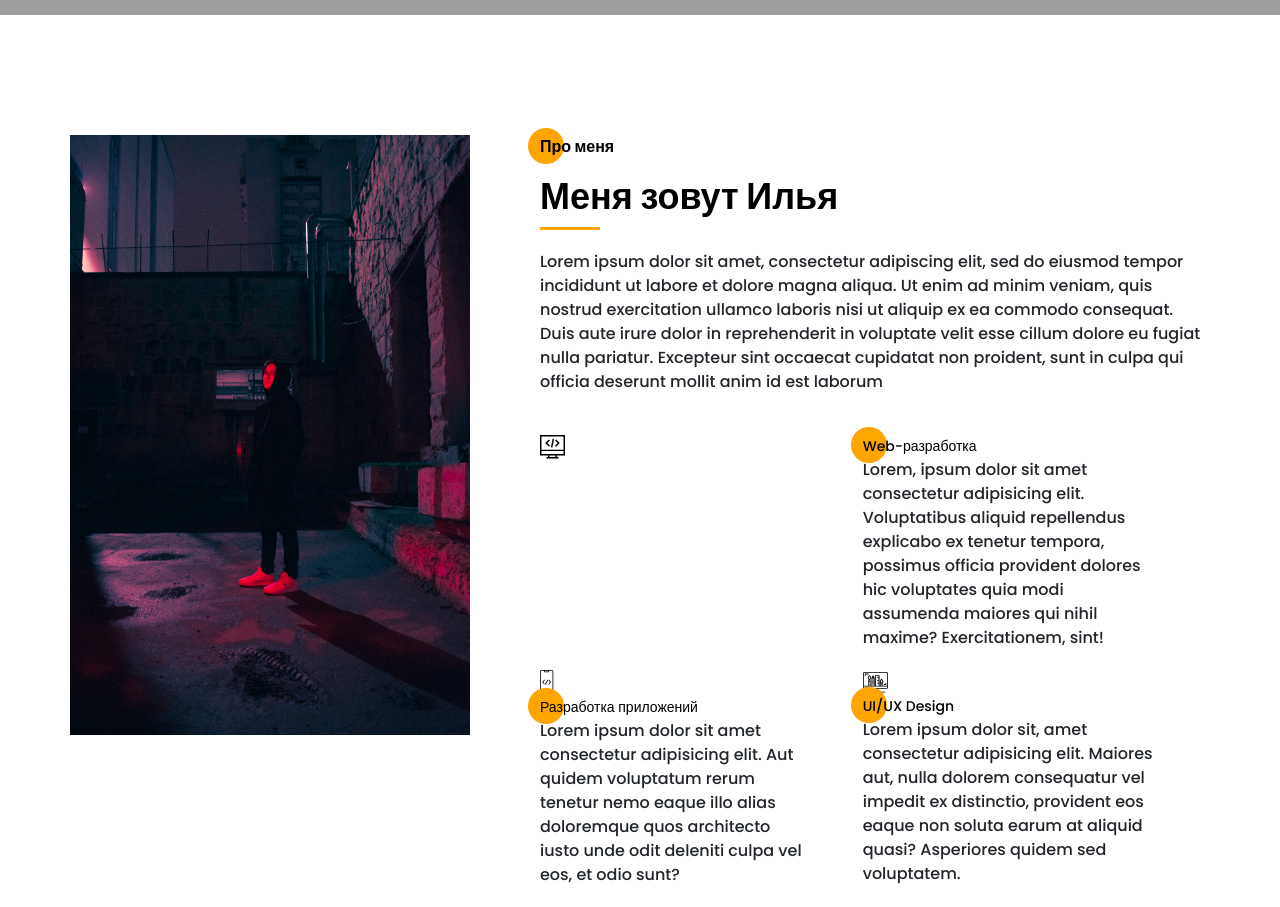
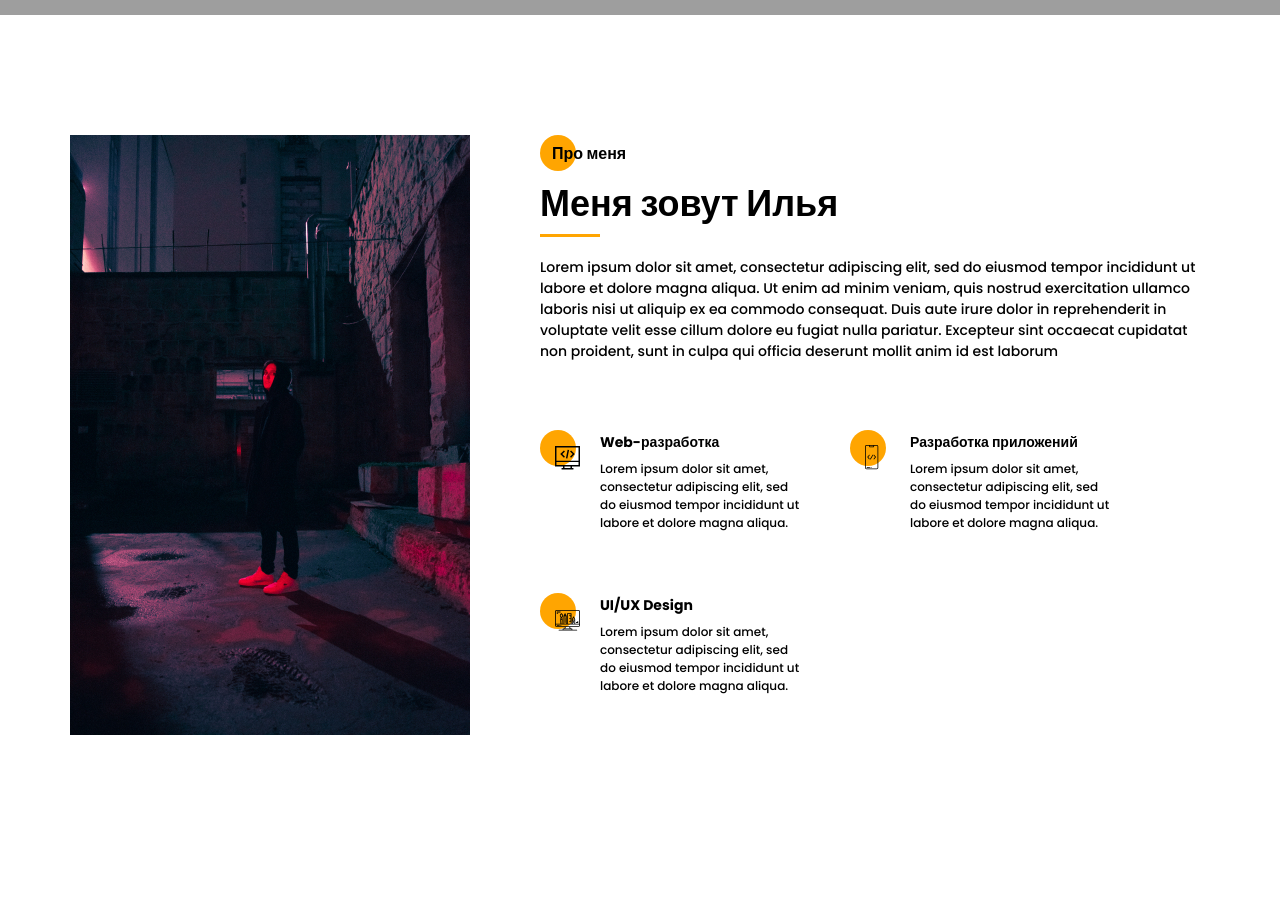
Before and after one commit to Waterfallllllll/Portfolio, a website: page src/index.html in a window 1280 px wide. Shown: the part 980-1887 px from the top of the page. After the commit the page ends 1715 px from the top, so only its background shows below. Drawn offline with Linux system fonts and the light colour scheme; grey boxes are pictures that could not be loaded.

Commit message:
asdasdsad

```diff
--- a/src/index.html
+++ b/src/index.html
@@ -170,11 +170,11 @@
     <section class="aboutme">
         <div class="container">
             <div class="grid-container">
-                <div class="item">
-                    <img src="img/main_photo.jpg" alt="main_photo" class="item__img">
+                <div class="aboutme__item">
+                    <img src="img/main_photo.jpg" alt="main_photo">
                 </div>
                 <div class="second-item">
-                    <h2 class="title title_fz16 promo__subtitle title_fz16-black">Про меня</h2>
+                    <h2 class="title title_fz16  title_fz16-black second-item__title">Про меня</h2>
                     <div class="title title_fz36">Меня зовут Илья</div>
                     <div class="second-item__divider">
 
@@ -188,47 +188,59 @@
                         pariatur. Excepteur sint
                         occaecat cupidatat non proident, sunt in culpa qui officia deserunt mollit anim id est laborum
                     </div>
-
-                    <div class="second-container">
-                        <div class="item-img">
+                </div>
+                <div class="second-container">
+                    <div class="second-container__items">
+                        <div class="second-container__block ">
                             <img src="icons/about_me/web_development.svg" alt="web_development"
-                                class="third-item__img">
+                                class="second-container__img ">
                         </div>
-                        <div id="first" class="third-item">
-                            <div class="title_fz14 promo__subtitle">
+                        <div id="first" class="second-container__item">
+                            <div class="title title_fz14">
                                 Web-разработка
                             </div>
-                            <div class="third-item__descr">
-                                Lorem, ipsum dolor sit amet consectetur adipisicing elit. Voluptatibus aliquid
-                                repellendus explicabo ex tenetur tempora, possimus officia provident dolores hic
-                                voluptates quia modi assumenda maiores qui nihil maxime? Exercitationem, sint!
-                            </div>
-                        </div>
-                        <div class="third-item">
-                            <img id="second" src="icons/about_me/mobile_dev.svg" alt="mobile_dev"
-                                class="third-item__img">
-                            <div class="title_fz14 promo__subtitle">
-                                Разработка приложений
-                            </div>
-                            <div class="third-item__descr">
-                                Lorem ipsum dolor sit amet consectetur adipisicing elit. Aut quidem voluptatum rerum
-                                tenetur nemo eaque illo alias doloremque quos architecto iusto unde odit deleniti culpa
-                                vel eos, et odio sunt?
-                            </div>
-                        </div>
-                        <div class="third-item">
-                            <img id="third" src="icons/about_me/design.svg" alt="design" class="third-item__img">
-                            <div class="title_fz14 promo__subtitle">
-                                UI/UX Design
-                            </div>
-                            <div class="third-item__descr">
-                                Lorem ipsum dolor sit, amet consectetur adipisicing elit. Maiores aut, nulla dolorem
-                                consequatur vel impedit ex distinctio, provident eos eaque non soluta earum at aliquid
-                                quasi? Asperiores quidem sed voluptatem.
+                            <div class="second-container__descr">
+                                Lorem ipsum dolor sit amet, consectetur adipiscing elit, sed do eiusmod tempor
+                                incididunt ut labore et dolore magna
+                                aliqua.
                             </div>
                         </div>
                     </div>
+                    <div class="second-container__items">
+                        <div class="second-container__block">
+                            <img src="icons/about_me/mobile_dev.svg" alt="mobile_dev" class="second-container__img">
+                        </div>
+                        <div id="first" class="second-container__item">
+                            <div class="title title_fz14">
+                                Разработка приложений
+                            </div>
+                            <div class="second-container__descr">
+                                Lorem ipsum dolor sit amet, consectetur adipiscing elit, sed do eiusmod tempor
+                                incididunt ut labore et dolore magna
+                                aliqua.
+                            </div>
+                        </div>
+                    </div>
+                    <div class="second-container__items">
+                        <div class="second-container__block">
+                            <img src="icons/about_me/design.svg" alt="design" class="second-container__img">
+                        </div>
+                        <div id="first" class="second-container__item">
+                            <div class="title title_fz14">
+                                UI/UX Design
+                            </div>
+                            <div class="second-container__descr">
+                                Lorem ipsum dolor sit amet, consectetur adipiscing elit, sed do eiusmod tempor
+                                incididunt ut labore et dolore magna
+                                aliqua.
+                            </div>
+                        </div>
+                    </div>
+
+
+
                 </div>
+
             </div>
         </div>
     </section>
--- a/src/sass/blocks/_aboutme.scss
+++ b/src/sass/blocks/_aboutme.scss
@@ -1,15 +1,24 @@
 .aboutme {
     margin-top: 120px;
+    &__item {
+        grid-row: 1/3;
+        img {
+            width: 100%;
+        }
+    }
 }
 
 .grid-container {
     display: grid;
-    grid-template-columns: repeat(2, auto);
-
+    grid-template-columns: 400px 670px;
+    grid-template-rows: minmax(245px, auto) minmax(255px, auto);
+    grid-auto-rows: minmax(245px, auto);
+    column-gap: 70px;
+    row-gap: 0px;
 }
 
 .second-item {
-    margin-left: 70px;
+    padding-top: 7px;
 
     &__divider {
         width: 60px;
@@ -17,19 +26,51 @@
         background: $main-color;
         margin-bottom: 20px;
     }
+
+    &__descr {
+        color: #000;
+        font-size: 14px;
+        font-weight: 500;
+    }
+
+    &__title {
+        margin-left: 12px;
+        position: relative;
+        @include before_circle;
+    }
 }
 
 .second-container {
     display: grid;
-    grid-template-columns: repeat(2, auto);
-    grid-template-rows: repeat(2, auto);
-    margin-top: 40px;
-    position: relative;
-}
+    grid-template: repeat(2, minmax(115px, auto)) / repeat(2, 260px);
+    grid-auto-rows: 1fr;
+    column-gap: 50px;
+    row-gap: 20px;
+    &__items {
+        display: grid;
+        grid-template-columns: 40px 200px;
+        column-gap: 20px;
+    }
+    &__block {
+        margin-right: 20px;
+        margin-top: 15px;
+        margin-left: 15px;
+        position: relative;
+        @include before_circle;
 
-.third-item {
-    margin-right: 50px;
-    margin-bottom: 20px;
-    position: relative;
+        &:before {
+            top: -15px;
+            left: -15px;
+        }
+    }
+
+
+
+    &__descr {
+        margin-top: 6px;
+        color: #000;
+        font-size: 12px;
+        font-weight: 500;
+    }
 
 }
```
Also changed, not shown: src/css/style.min.css, src/img/Background.jpg (added).
